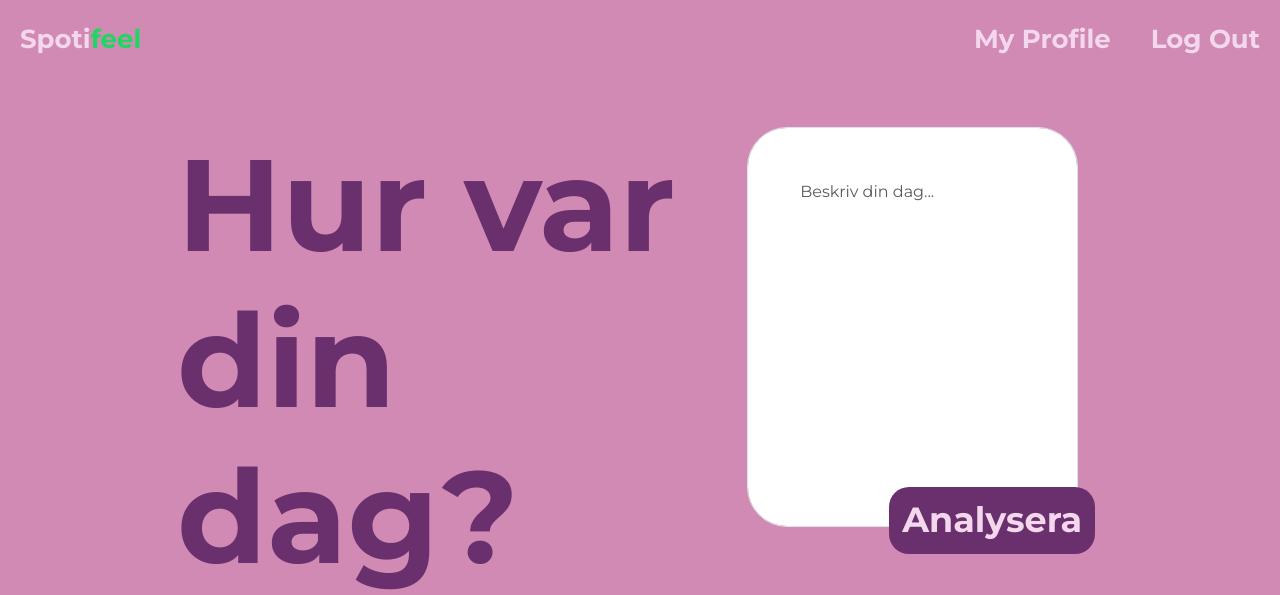
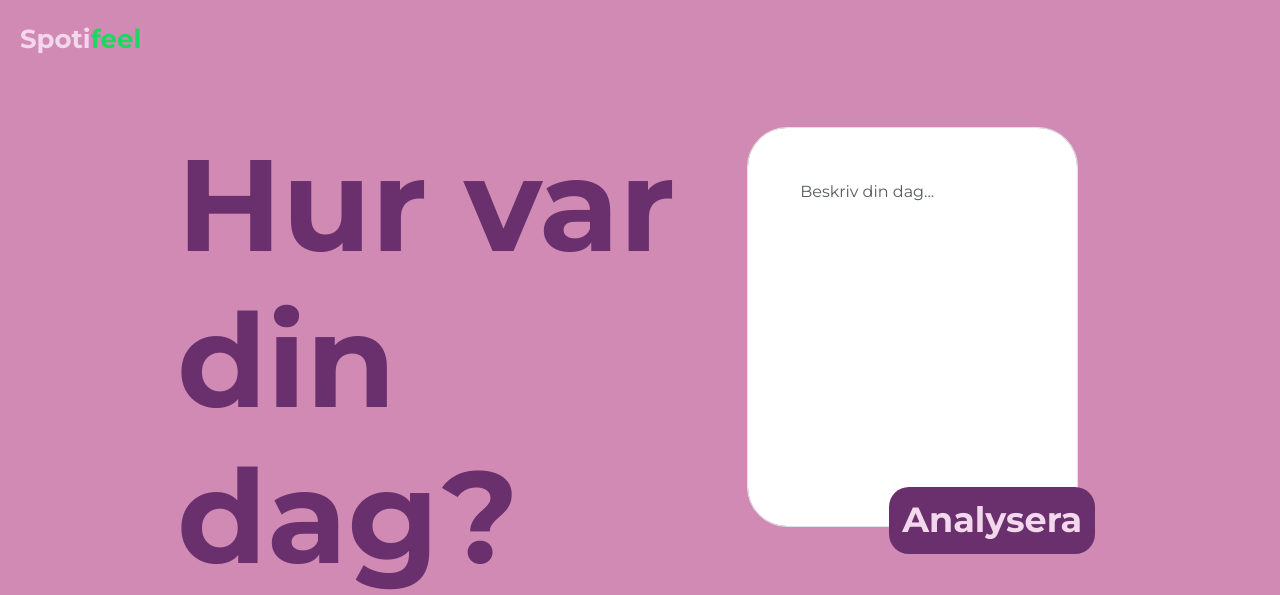
Before and after one commit to keppangithub/spotifeel, a Flask app: template templates/chat.html in a window 1280 px wide. Shown: the top 595 px of the page. Run offline with Flask 3, Linux system fonts and the light colour scheme; the template is opened without the code that fills it, so the values that code supplies are empty.

Commit message:
nav remove

```diff
--- a/templates/header.html
+++ b/templates/header.html
@@ -15,10 +15,6 @@
 <body>
     <header class="header">
         <a href="/">Spoti<span>feel</span></a>
-        <ul class="menu">
-            <li><a href="#">My Profile</a></li>
-            <li><a href="#">Log Out</a></li>
-        </ul>
     </header>
 </body>
 
```
